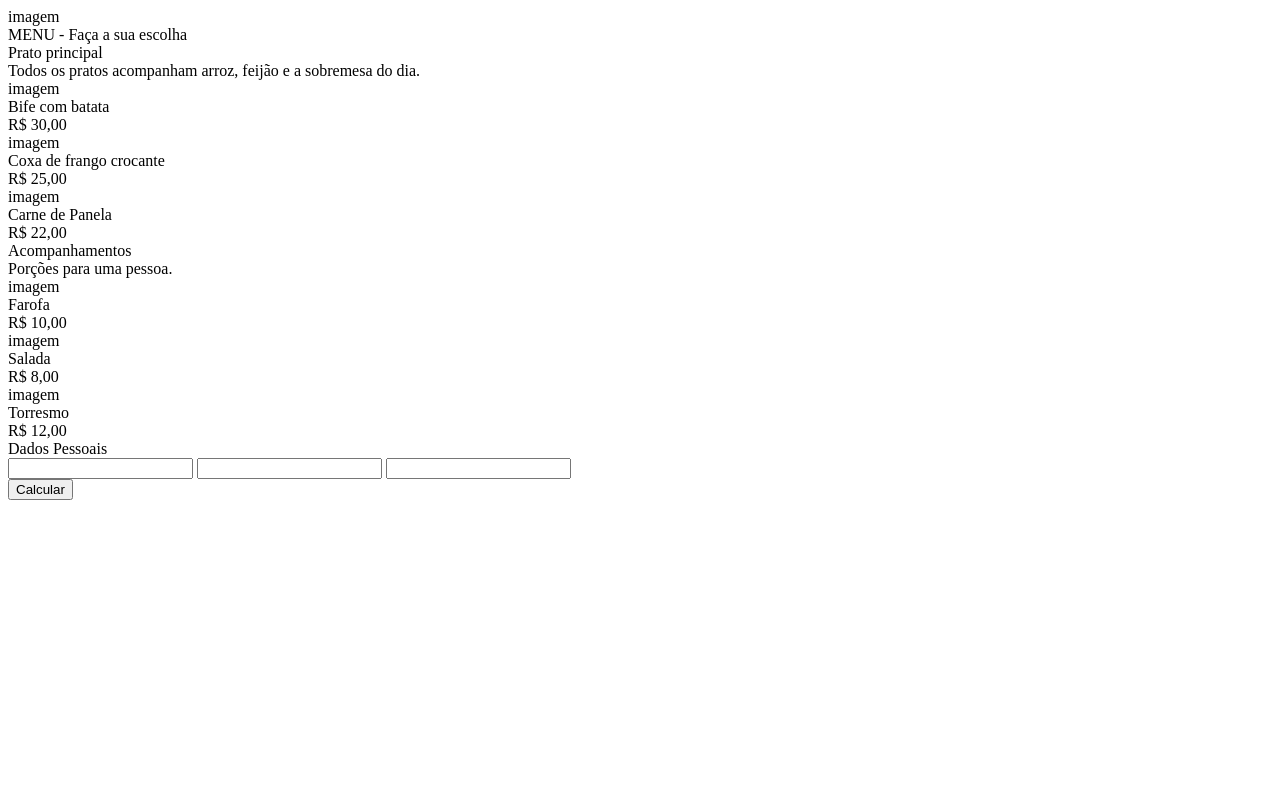
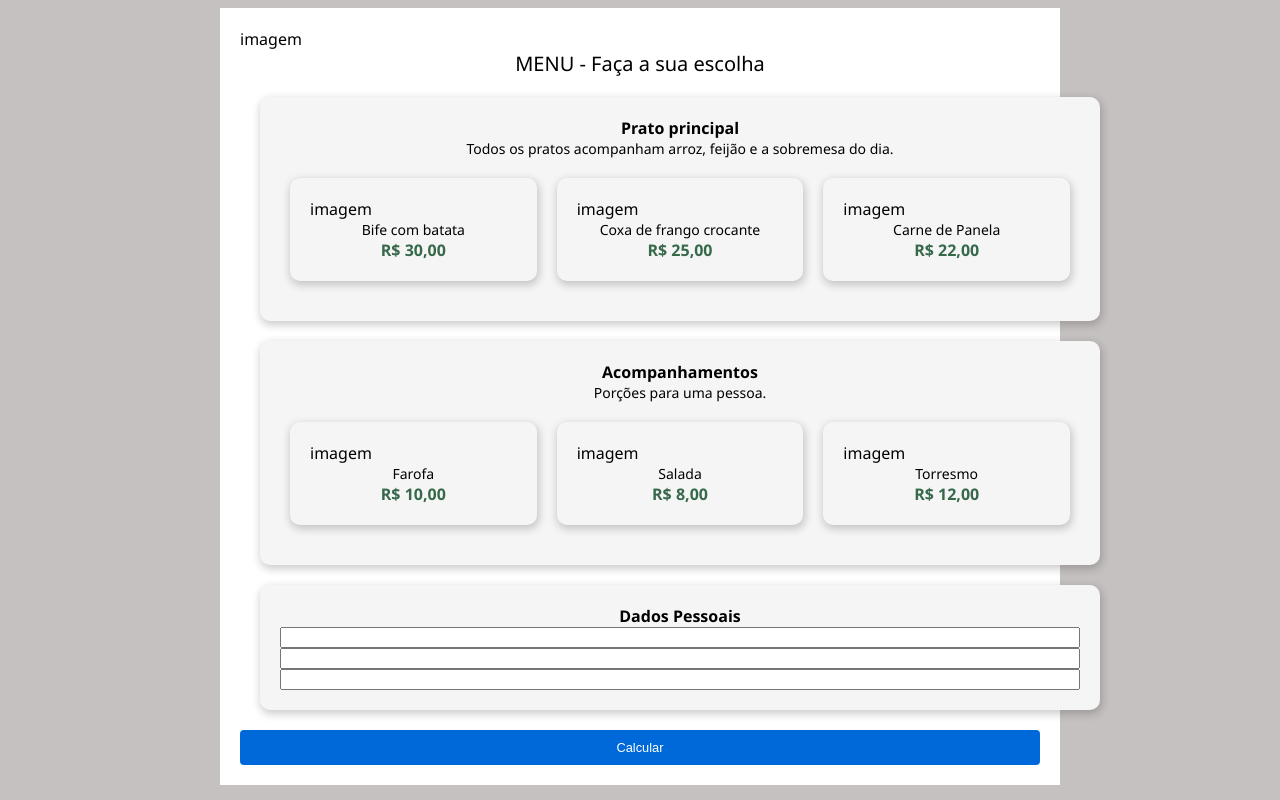
Before and after one commit to aluizams/bootcamp-devjr-projeto05, a plain HTML site: page index.html in a window 1280 px wide. Drawn offline with Linux system fonts and the light colour scheme.

Commit message:
closes #2 - CSS externo

```diff
--- a/index.html
+++ b/index.html
@@ -4,6 +4,8 @@
     <meta charset="UTF-8">
     <meta name="viewport" content="width=device-width, initial-scale=1.0">
     <title>Menu</title>
+    <link rel="stylesheet" href="style.css">
+
 </head>
 <body>
     <div class="header">
@@ -52,8 +54,8 @@
             </div>
         </div>
         <div class="container">
-            <div>Dados Pessoais</div>
-            <div class="display">
+            <div class="subtitle">Dados Pessoais</div>
+            <div class="display02">
             <input>
             <input>
             <input>
--- /dev/null
+++ b/style.css
@@ -0,0 +1,83 @@
+body{
+    background-color: #C5C1C0;
+    font-family:'Segoe UI', Tahoma, Geneva, Verdana, sans-serif;
+}
+
+button{
+    background-color: #0069D9;
+    margin: auto;
+    padding: 10px;
+    color: #fff;
+    font-size: 0.8rem;
+    border-radius: 4px;
+    border:none;
+    width: 100%;
+
+    cursor: pointer;
+    text-align: center;
+
+}
+button:hover{
+    background-color: #0d74e2;
+}
+
+.header{
+    background-color: #fff;
+    width: 800px;
+    padding: 20px;
+    margin: auto;
+}
+.title{
+    font-size: 20px;
+    text-align: center;
+}
+.container{
+    margin: auto;
+    width: 100%;
+    height: 100%;
+
+    padding: 20px;
+    background-color: #F5F5F5;
+
+
+    border-radius: 10px;
+    box-shadow: 1px 3px 8px 1px rgba(0,0,0,0.2);
+    overflow: hidden;
+    margin: 20px 20px;
+
+}
+.display{
+    display: flex;
+    flex-direction: row;
+
+}
+.display02{
+    display: flex;
+    flex-direction: column;
+}
+.card{
+    width: 100%;
+    padding: 20px;
+    margin: auto;
+
+    border-radius: 10px;
+    box-shadow: 1px 3px 8px 1px rgba(0,0,0,0.2);
+    overflow: hidden;
+    margin: 20px 10px;
+}
+.subtitle{
+    font-weight: 700;
+    text-align: center;
+    margin: auto;
+}
+.text{
+    text-align: center;
+    font-size: 14px;
+    font-weight: 500;
+
+}
+.price{
+    font-weight: 700;
+    color:#36694A;
+    text-align: center;
+}
```
